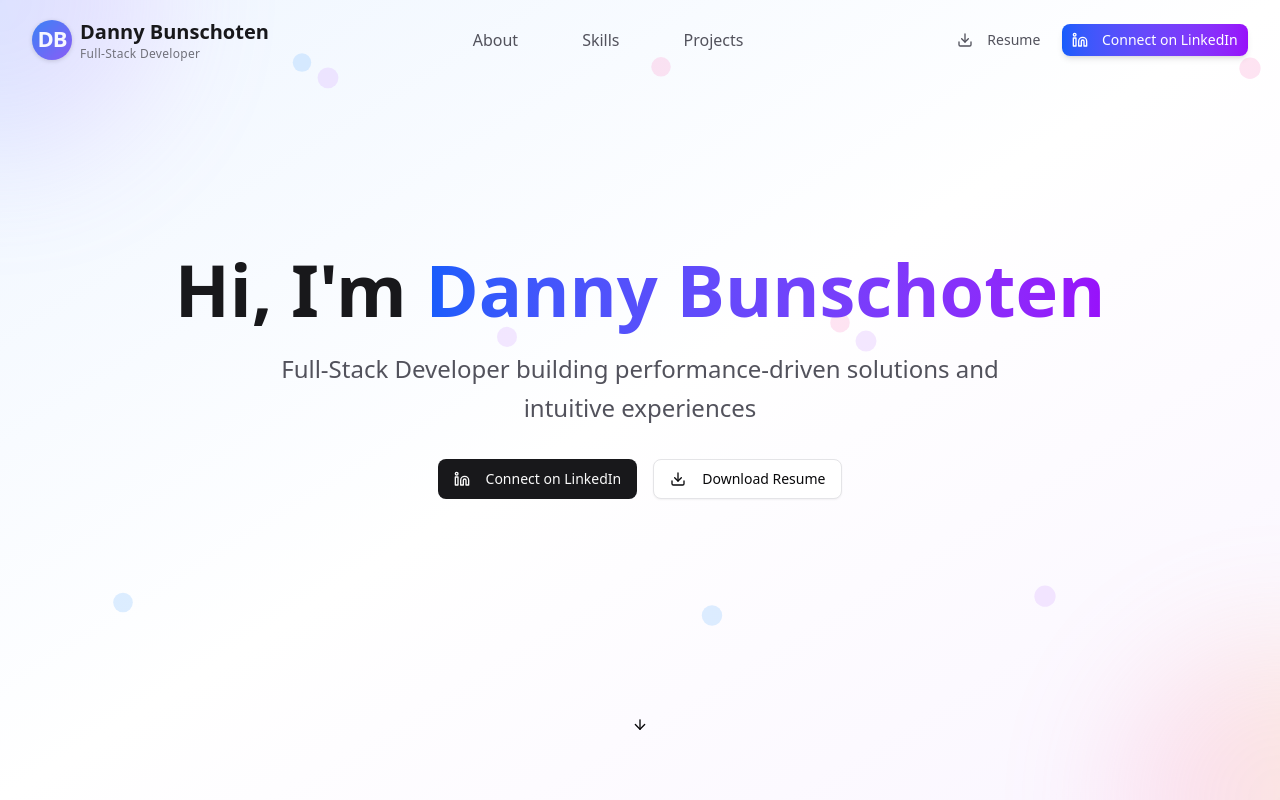
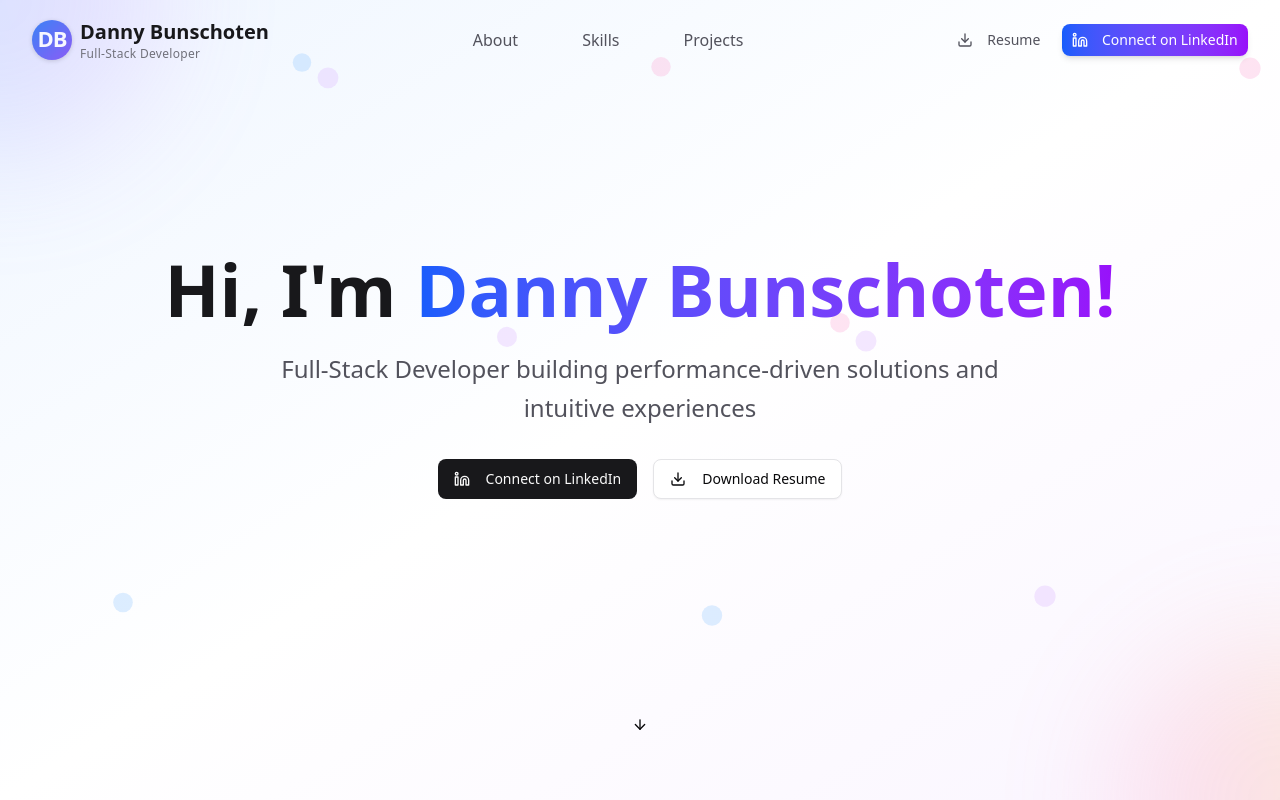
Before and after one commit to dannybunschoten/portfolio, a Next.js app: page / in a window 1280 px wide. Shown: the top 800 px of the page. Built offline with nearby package versions, Linux system fonts and the light colour scheme.

Commit message:
test coolify webhook

```diff
--- a/src/app/components/Hero.tsx
+++ b/src/app/components/Hero.tsx
@@ -44,7 +44,7 @@ export default function Hero() {
           >
             Hi, I&apos;m{" "}
             <span className="bg-gradient-to-r from-blue-600 to-purple-600 bg-clip-text text-transparent">
-              Danny Bunschoten
+              Danny Bunschoten!
             </span>
           </motion.h1>
           <motion.p
```
